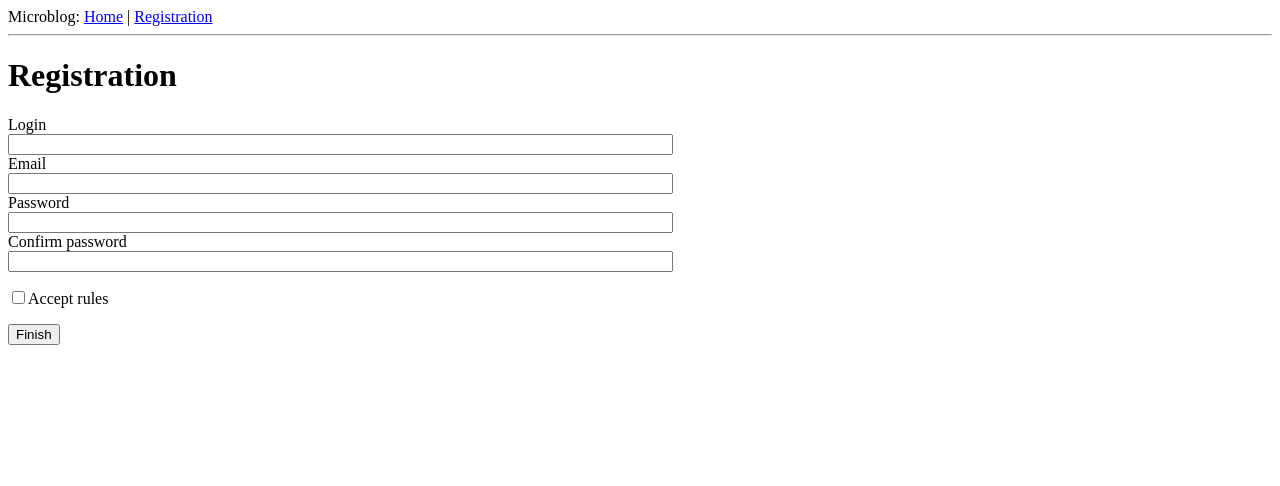
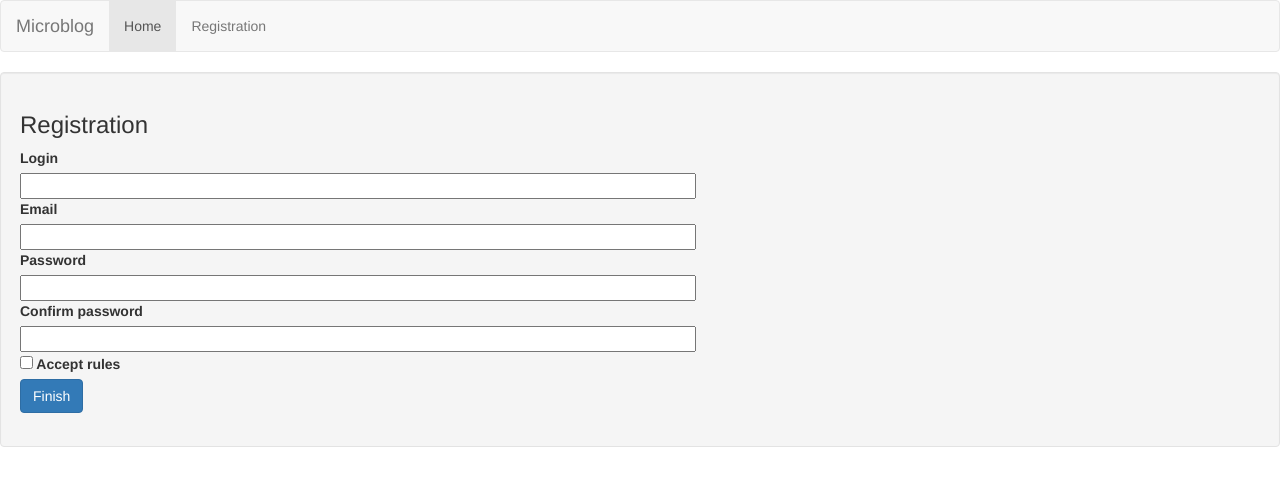
Before and after one commit to mitchsvik/Microblog, a Flask app: page /registration in a window 1280 px wide. Shown: the top 486 px of the page. Run offline with Flask 2, Linux system fonts and the light colour scheme; some libraries are stand-ins or nearby versions.

Commit message:
version 0.1.1
+ Bootstrap 3.3.6;
+ Pager and flash sub-templates;

```diff
--- /dev/null
+++ b/app/templates/flash.html
@@ -0,0 +1,12 @@
+<div>
+    {% with messages = get_flashed_messages() %}
+    {% if messages %}
+    {% for message in messages %}
+    <div class="alert alert-info">
+        <button type="button" class="close" data-missing="alert">&times;</button>
+        {{message}}
+    </div>
+    {% endfor %}
+    {% endif %}
+    {% endwith %}
+</div>
--- a/app/templates/main_menu.html
+++ b/app/templates/main_menu.html
@@ -5,35 +5,44 @@
 	{% else %}
 	<title>Welcome to microblog</title>
 	{% endif %}
+    <link href="/static/bootstrap/css/bootstrap.min.css" rel="stylesheet" media="screen">
+    <link href="/static/bootstrap/css/bootstrap-responsive.css" rel="stylesheet">
+    <script src="http://code.jquery.com/jquery-latest.js"></script>
+    <script src="/static/bootstrap/js/bootstrap.min.js"></script>
+    <meta name="viewport" content="width=device-width, initial-scale=1.0">
 </head>
 <body>
-	<div>
-		Microblog:
-        <a href="{{url_for('index')}}">Home</a> |
-        {% if g.user.is_authenticated %}
-         <a href="{{url_for('user', nickname = g.user.nickname)}}">Profile</a> |
-         <form style="display: inline;" action="{{url_for('search')}}" method = "post" name="search">
-             {{g.search_form.hidden_tag()}}
-             {{g.search_form.search(size = 20)}}
-             <input type="submit" value="Search"/>
-         </form> |
-         <a href="{{url_for('logout')}}">Logout</a>
-        {% else %}
-         <a href="{{url_for('registration')}}">Registration</a>
-        {% endif %}
-	</div>
-    <hr />
-    <div>
-        {% with messages = get_flashed_messages() %}
-        {% if messages %}
-        <ul>
-            {% for message in messages %}
-            <li>{{message}}</li>
-            {% endfor %}
-        </ul>
-        {% endif %}
-        {% endwith %}
-    </div>
+    <nav class="navbar navbar-default">
+        <div class="navbar-header">
+          <button type="button" class="navbar-toggle collapsed" data-toggle="collapse" data-target="#bs-example-navbar-collapse-1" aria-expanded="false">
+            <span class="sr-only">Toggle navigation</span>
+          </button>
+          <a class="navbar-brand" href="#">Microblog</a>
+        </div>
+
+        <div class="collapse navbar-collapse" id="bs-example-navbar-collapse-1">
+          <ul class="nav navbar-nav">
+            <li class="active"><a href="{{url_for('index')}}">Home<span class="sr-only">(current)</span></a></li>
+            {% if g.user.is_authenticated %}
+            <li><a href="{{url_for('user', nickname = g.user.nickname)}}">Profile</a></li>
+            {% else %}
+            <li><a href="{{url_for('registration')}}">Registration</a></li>
+            {% endif %}
+          </ul>
+          {% if g.user.is_authenticated %}
+          <form class="navbar-form navbar-left" action="{{url_for('search')}}" method="post" name="Search">
+            <div class="form-group">
+                {{g.search_form.hidden_tag()}}
+                {{g.search_form.search(size = 20, class="form-control", placeholder="Search")}}
+            </div>
+          </form>
+          <ul class="nav navbar-nav navbar-right">
+            <li><a href="{{url_for('logout')}}">Logout</a></li>
+          </ul>
+          {% endif %}
+        </div><!-- /.navbar-collapse -->
+    </nav>
+
     <div>
         {% block content %}{% endblock %}
     </div>
--- a/app/templates/post.html
+++ b/app/templates/post.html
@@ -1,3 +1,5 @@
 <div>
-    <i>{{post.author.nickname}} says:</i><br/>{{post.body}}
+    <p><a href="{{url_for('user', nickname = post.author.nickname )}}">{{post.author.nickname}}</a> says:</p>
+    <p>{{post.body}}</p>
+    <p>On {{post.timestamp}}</p>
 </div>
--- a/app/templates/registration.html
+++ b/app/templates/registration.html
@@ -1,37 +1,60 @@
-{% extends "main_menu.html" %}
+{% extends 'main_menu.html' %}
 
 {% block content %}
 
-<h1>Registration</h1>
-<form action="" method="post" name="registration">
-    {{form.hidden_tag()}}
-    <p>
-        Login <br/>
-        {{form.login(size = 80)}}
-        {% for error in form.errors.login %}
-        <span style="color: red;">[{{error}}]</span>
-        {% endfor %} <br/>
+{% include 'flash.html' %}
 
-        Email <br/>
-        {{form.email(size = 80)}}
-        {% for error in form.errors.email %}
-        <span style="color: red;">[{{error}}]</span>
-        {% endfor %} <br/>
-
-        Password <br/>
-        {{form.password(size = 80)}}
-        {% for error in form.errors.password %}
-        <span style="color: red;">[{{error}}]</span>
-        {% endfor %} <br/>
-
-        Confirm password <br/>
-        {{form.confirm(size = 80)}}
-        {% for error in form.errors.confirm %}
-        <span style="color: red;">[{{error}}]</span>
-        {% endfor %} <br/>
-    </p>
-    <p>{{form.accept_rules}}Accept rules</p>
-    <p><input type="submit" value="Finish"/></p>
-</form>
+<div class="well">
+    <h3>Registration</h3>
+    <form class="form" action="" method="post" name="registration">
+        {{form.hidden_tag()}}
+        <div class="control-group{% if form.errors.login %} error{% endif %}">
+            <label class="control-label" for="login">Login</label>
+            <div class="controls">
+                {{form.login(size = 80, class="span4")}}
+                {% for error in form.errors.login %}
+                    <span class="help-inline">[{{error}}]</span><br/>
+                {% endfor %}
+            </div>
+        </div>
+        <div class="control-group{% if form.errors.email %} error{% endif %}">
+            <label class="control-label" for="email">Email</label>
+            <div class="controls">
+                {{form.email(size = 80, class="span4")}}
+                {% for error in form.errors.email %}
+                    <span class="help-inline">[{{error}}]</span><br/>
+                {% endfor %}
+            </div>
+        </div>
+        <div class="control-group{% if form.errors.password %} error{% endif %}">
+            <label class="control-label" for="password">Password</label>
+            <div class="controls">
+                {{form.password(size = 80, class="span4")}}
+                {% for error in form.errors.password %}
+                    <span class="help-inline">[{{error}}]</span><br/>
+                {% endfor %}
+            </div>
+        </div>
+        <div class="control-group{% if form.errors.confirm %} error{% endif %}">
+            <label class="control-label" for="confirm">Confirm password</label>
+            <div class="controls">
+                {{form.confirm(size = 80, class="span4")}}
+                {% for error in form.errors.confirm %}
+                    <span class="help-inline">[{{error}}]</span><br/>
+                {% endfor %}
+            </div>
+        </div>
+        <div class="control-group">
+            <div class="controls">
+                 <label>{{form.accept_rules}} Accept rules </label>
+            </div>
+        </div>
+        <div class="control-group">
+            <div class="controls">
+                <input class="btn btn-primary" type="submit" value="Finish"/>
+            </div>
+        </div>
+    </form>
+</div>
 
 {% endblock %}
--- a/app/templates/search.html
+++ b/app/templates/search.html
@@ -1,8 +1,11 @@
-{% extends "main_menu.html" %}
+{% extends 'main_menu.html' %}
 
 {% block content %}
 
 <h1>Search results for "{{query}}":</h1>
+
+{% include 'flah.html' %}
+
 {% for post in results %}
     {% include 'post.html' %}
 {% endfor %}
```
Also changed, not shown: app/templates/edit.html (+24 -8 lines), app/templates/index.html (+16 -22 lines), app/templates/login.html (+36 -19 lines), app/templates/pager.html (added, +13 -0 lines), app/templates/user.html (+9 -16 lines), 1 other file.
